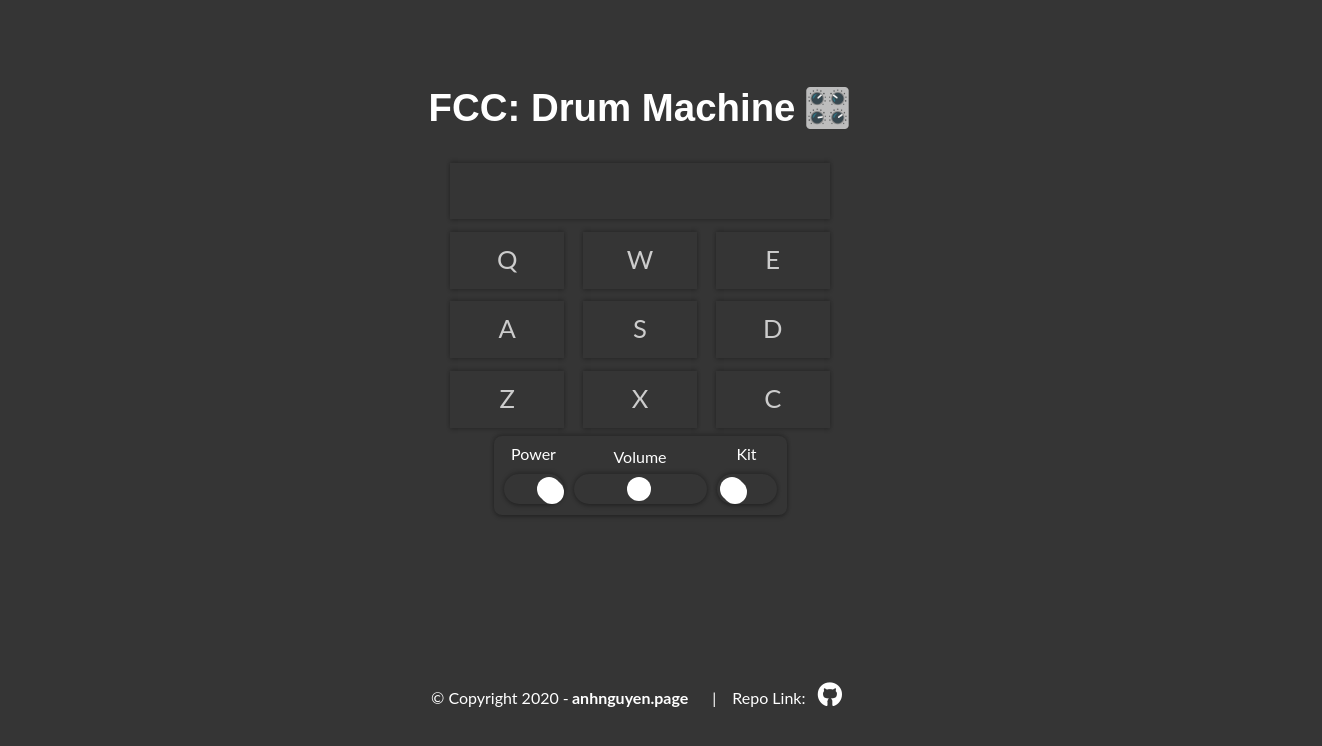
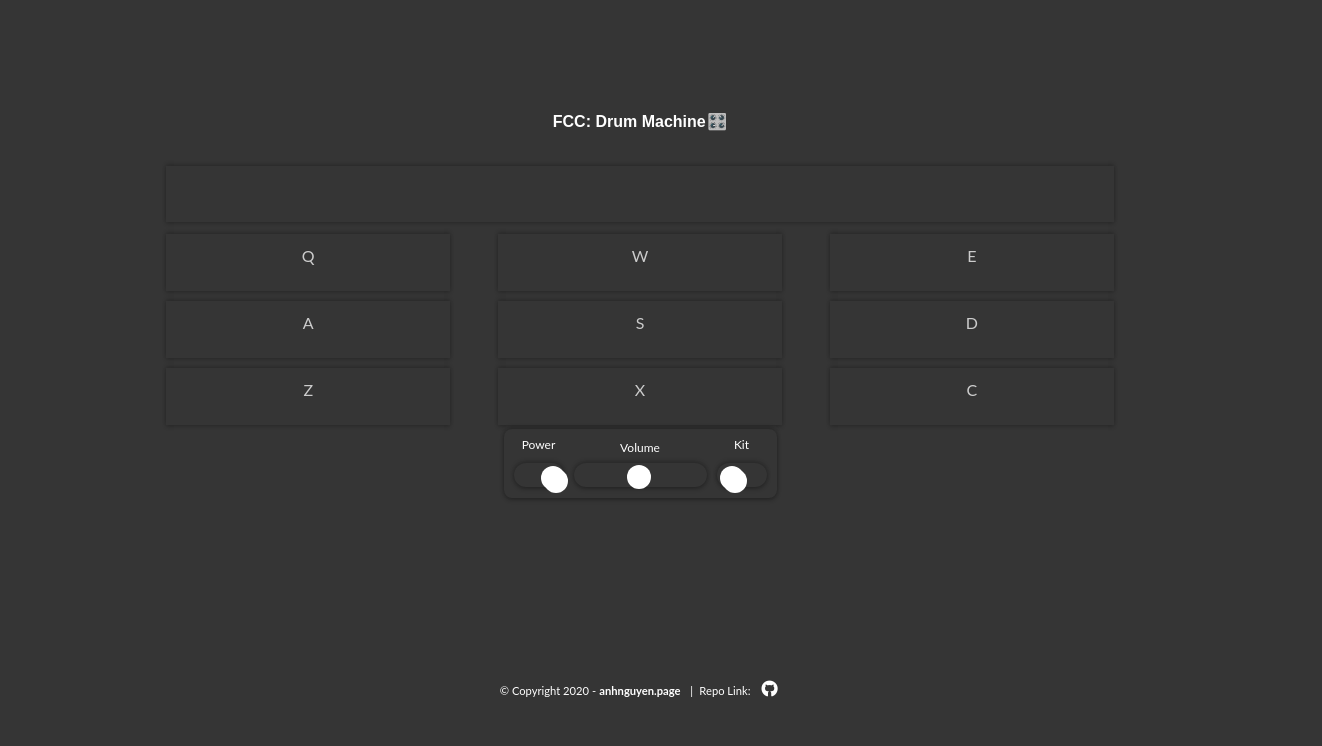
Before and after one commit to ahbernhardt/drum-machine, a React (Create React App) app: page / in a window 1280 px wide. Shown: the top 746 px of the page, 1322 px wide, since content can reach past the window. Built offline with nearby package versions, Linux system fonts and the light colour scheme.

Commit message:
media size

```diff
--- a/src/App.css
+++ b/src/App.css
@@ -22,7 +22,7 @@ main {
 
 
 .text-content {
-    width: 45%;
+    width: 50%;
     display: flex;
     justify-content: center;
     padding: 0 50px;
@@ -34,5 +34,25 @@ main {
 }
 
 .text-content span{
-    margin-left: 0.5rem;
+    margin-left: 0.1rem;
 }
+
+
+@media only screen and (min-width: 375px){
+    .container{
+        width: 75%;
+    }
+    .text-content{
+        font-size: 1rem;
+    }
+}
+
+@media only screen and (min-width: 325px){
+    .container{
+        width: 75%;
+    }
+    .text-content{
+        width: 100%;
+        font-size: 1rem;
+    }
+}
--- a/src/components/Controller/Controller.css
+++ b/src/components/Controller/Controller.css
@@ -11,6 +11,7 @@
 
 .switch-name {
   margin-bottom: .5rem;
+    font-size: 12px;
   color: #FFFFFF;
 }
 
@@ -56,10 +57,10 @@
     position: relative;
     bottom: 3px;
     cursor: pointer;
-    width: 60px;
-    height: 30px;
+    width: 50px;
+    height: 24px;
     background: transparent;
-    border-radius: 30px;
+    border-radius: 24px;
     transition: background-color .2s;
     box-shadow:
             0 2px 4px 0 rgba(0, 0, 0, .3),
@@ -81,9 +82,7 @@
 }
 
 .switch-checkbox:checked + .switch-label .switch-button {
-    /*left: calc(100% - 2px);*/
-    /*right: calc(100% - 2px);*/
-    transform: translateX(30px);
+    transform: translateX(24px);
 }
 
 .switch-checkbox:checked  + .switch-label:before .switch-button:before {
@@ -116,13 +115,13 @@
     0 -2px 4px 0 rgba(0, 0, 0, .2);
     -webkit-transition: 0.2s;
     width: 100%;
-    height: 30px;
-    border-radius: 30px;
+    height: 24px;
+    border-radius: 24px;
 }
   .slider {
     -webkit-appearance: none;
     width: 95%;
-    height: 26px;
+    height: 24px;
     outline: none;
     background-color: transparent;
   }
@@ -139,8 +138,17 @@
     left:3px;
     bottom: 3px;
     right:3px;
-    /*top:3px;*/
     border-radius: 50%;
     background-color: #FFFFFF;
     cursor: pointer;
   }
+
+@media only screen and (max-width: 375px) {
+    .switches-container {
+        width: 100%;
+    }
+
+    .switch-name{
+        font-size: 12px;
+    }
+}
--- a/src/components/DrumPad/DrumPad.css
+++ b/src/components/DrumPad/DrumPad.css
@@ -9,3 +9,9 @@
 .onclick {
     background-color: rgba(150, 150, 150, 0.4);
 }
+
+@media only screen and (max-width: 375px){
+    .drum-pad{
+        font-size: 20px;
+    }
+}
--- a/src/components/DrumPadHolder/DrumPadHolder.css
+++ b/src/components/DrumPadHolder/DrumPadHolder.css
@@ -13,5 +13,5 @@
     color: #CCCCCC;
     text-align: center;
     line-height: normal;
-    font-size: 2vw;
+    font-size: 1rem;
 }
--- a/src/components/Footer/Footer.css
+++ b/src/components/Footer/Footer.css
@@ -4,6 +4,7 @@
     text-align: center;
     margin-top: .5rem;
     padding-bottom: 1em;
+    width: 100%;
 }
 
 .footer span {
@@ -35,3 +36,27 @@
 .footer-link:hover {
     color: #f1c40f;
 }
+
+@media only screen and (min-width: 375px){
+    .footer{
+        font-size: .7rem;
+    }
+    .footer-link i {
+        font-size: 1rem;
+        margin-left: 5px;
+    }
+}
+
+@media only screen and (min-width: 325px){
+    .footer{
+        font-size: .7rem;
+    }
+    .footer-link i {
+        font-size: 1rem;
+        margin-left: 5px;
+    }
+    .footer span {
+        display: inline-block;
+        margin: 0.2rem;
+    }
+}
```
Also changed, not shown: src/components/Display/Display.css (line endings or trailing spaces).
